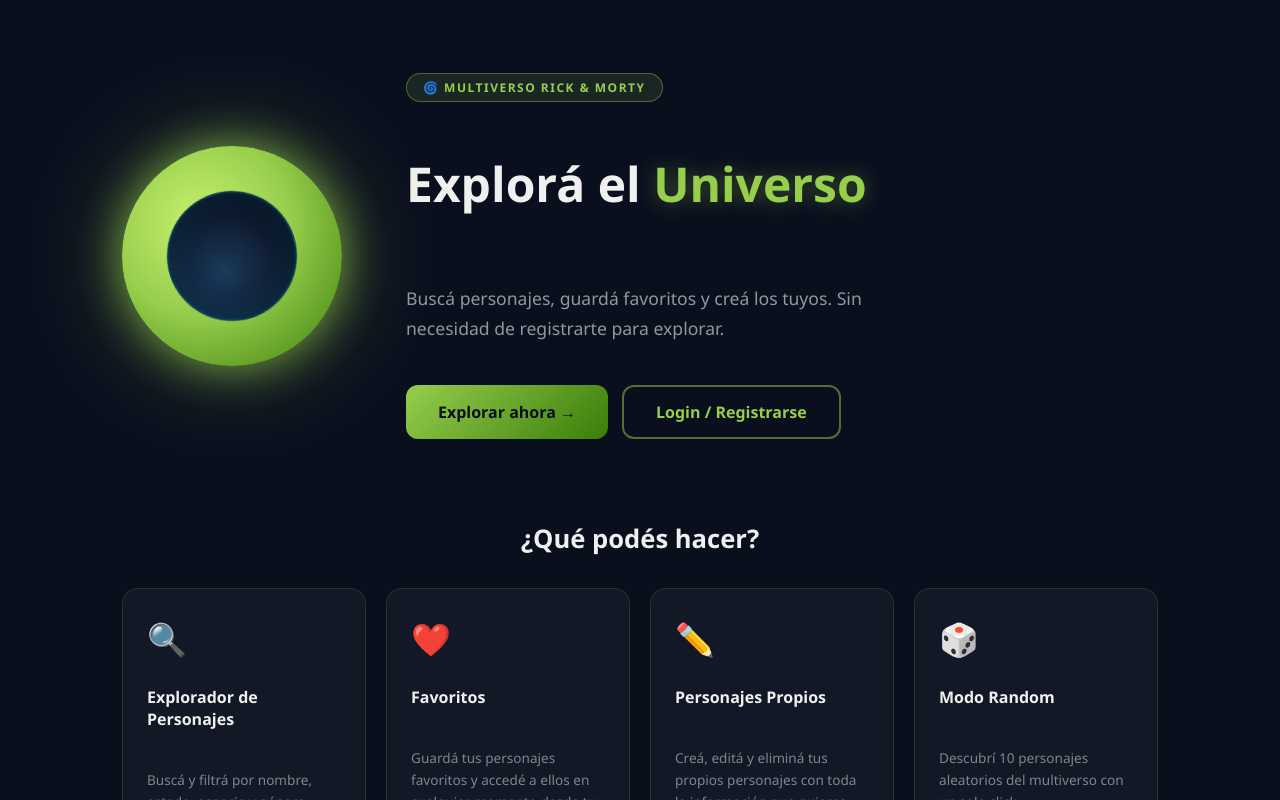
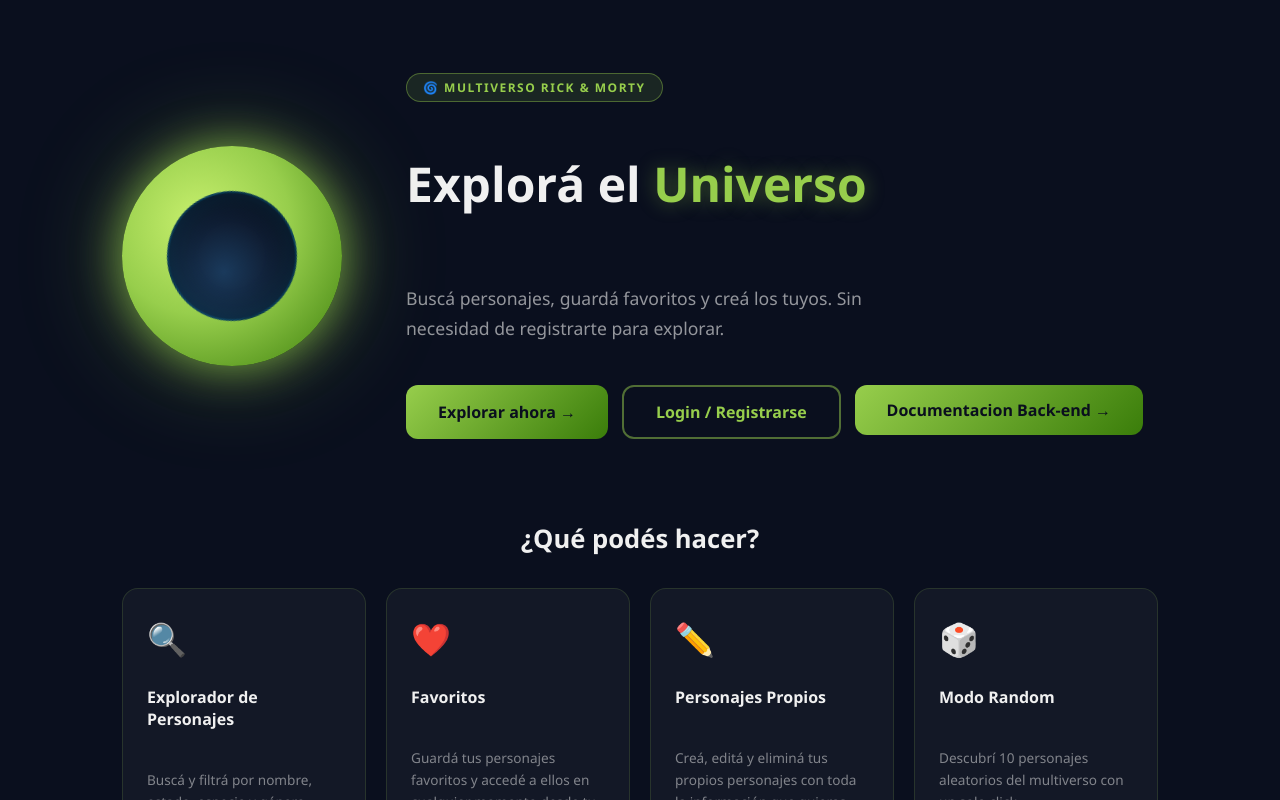
Before and after one commit to daelflodo/rick_and_morty_client, a React (Vite) app: page / in a window 1280 px wide. Shown: the top 800 px of the page. Built offline with nearby package versions, Linux system fonts and the light colour scheme; no server answers.

Commit message:
feat: add backend documentation link and button to Landing page

```diff
--- a/src/views/Landing/Landing.tsx
+++ b/src/views/Landing/Landing.tsx
@@ -1,6 +1,7 @@
 import { useNavigate } from 'react-router-dom';
 import styles from './Landing.module.css';
 
+const BASE_URL = import.meta.env.VITE_API_URL ?? 'http://localhost:8000';
 const FEATURES = [
   {
     icon: '🔍',
@@ -50,6 +51,11 @@
             <button className={styles.btnOutline} onClick={() => navigate('/login')}>
               Login / Registrarse
             </button>
+            <a href={BASE_URL}>
+              <button className={styles.btnPrimary} onClick={() => navigate('/home')}>
+              Documentacion Back-end →
+            </button>
+            </a>
           </div>
         </div>
       </section>
```
